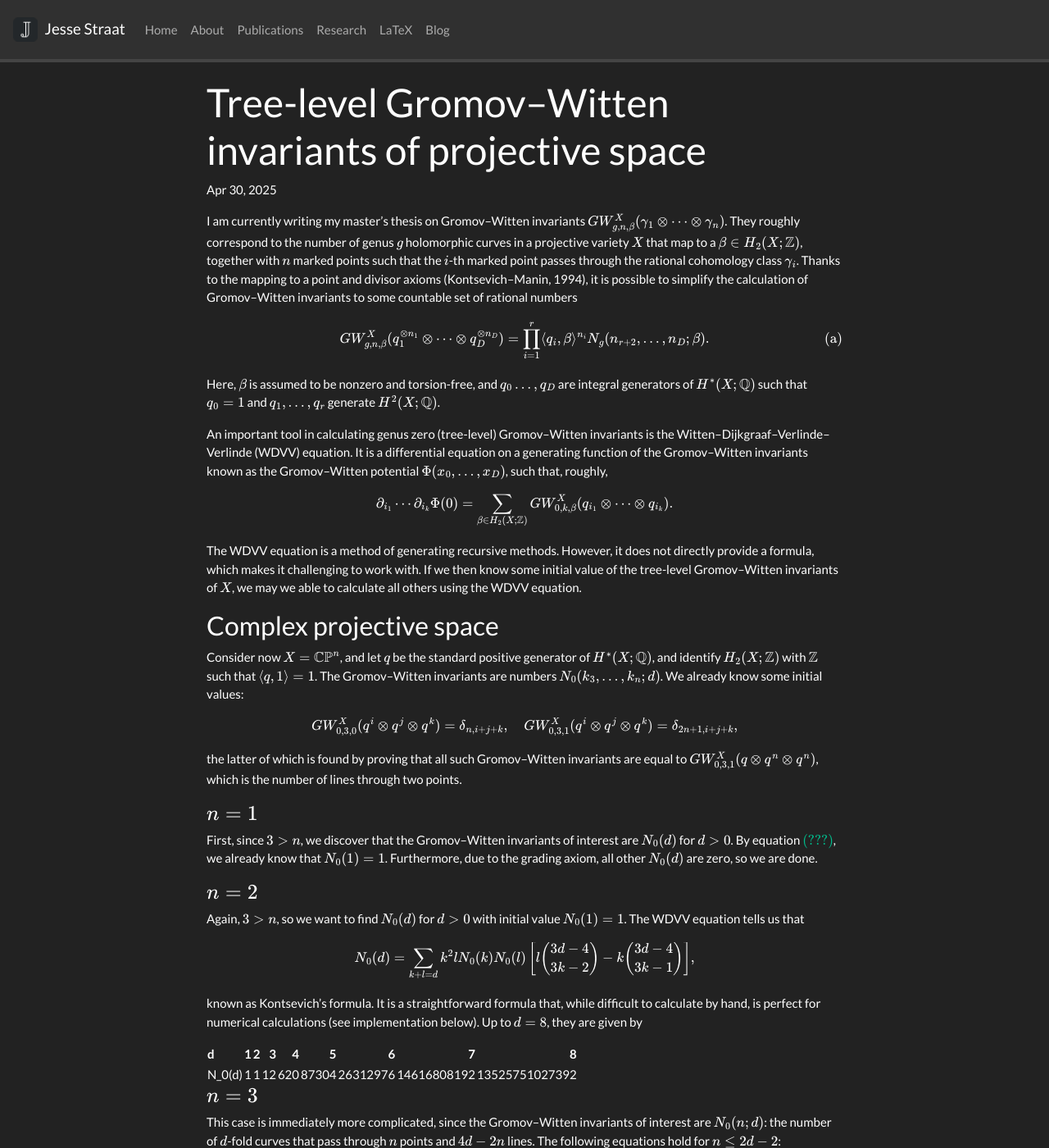
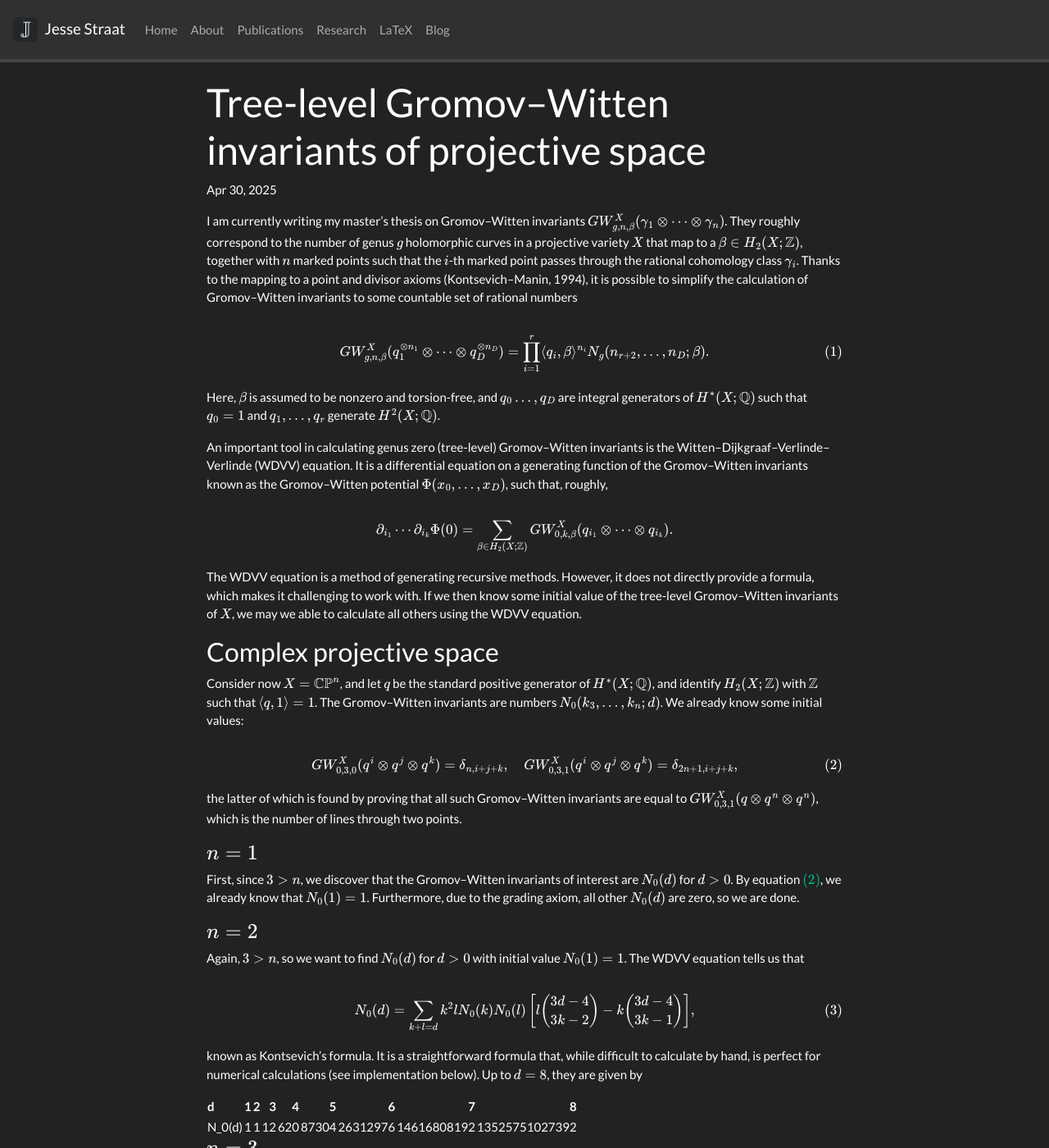
Before and after one commit to JesseStraat/jessestraat.github.io, a Jekyll site: the page built from _posts/2025-04-30-gromov-witten-calculations.md, in a window 1280 px wide and 1400 px high. Shown: the whole window at 82% size. Built offline with Jekyll 4.4.1, drawn with Linux system fonts in a browser that asks for light colours; nearby versions of some CDN libraries; a style sheet for code colours, icons or effects is not loaded; some of the changed text lies outside the part shown.

```diff
--- a/_includes/mathjax.html
+++ b/_includes/mathjax.html
@@ -2,18 +2,17 @@
     MathJax = {
         tex: {
             inlineMath: [ ['\\(', '\\)'] ],
+            tags: "ams"
         }
     };
 </script>
 <script type="text/javascript" id="MathJax-script" async
-  src="https://cdn.jsdelivr.net/npm/mathjax@3/es5/tex-chtml.js">
+    src="https://cdn.jsdelivr.net/npm/mathjax@3/es5/tex-chtml.js">
 </script>
 
 <style>
-    mjx-container[display="true"] {
-        display: block;
+    .math {
         overflow-x: auto;
-        overflow-y: hidden;
-        max-width: 100%;
+        overflow-y: hidden
     }
 </style>
--- a/_posts/2025-04-30-gromov-witten-calculations.md
+++ b/_posts/2025-04-30-gromov-witten-calculations.md
@@ -6,21 +6,27 @@ categories: "appendices"
 ---
 
 I am currently writing my master's thesis on Gromov--Witten invariants \\(GW_{g,n,\beta}^X(\gamma_1\otimes\cdots\otimes\gamma_n)\\). They roughly correspond to the number of genus \\(g\\) holomorphic curves in a projective variety \\(X\\) that map to a \\(\beta\in H_2(X;\mathbb{Z})\\), together with \\(n\\) marked points such that the \\(i\\)-th marked point passes through the rational cohomology class \\(\gamma_i\\). Thanks to the mapping to a point and divisor axioms (Kontsevich--Manin, 1994), it is possible to simplify the calculation of Gromov--Witten invariants to some countable set of rational numbers
+<div class="math">
 \begin{equation}
-    GW_{g,n,\beta}^X(q_1^{\otimes n_1}\otimes\cdots\otimes q_D^{\otimes n_D}) = \prod_{i=1}^r \langle q_i,\beta\rangle^{n_i} N_g(n_{r+2},\dots,n_D;\beta).\tag{a}
+    GW_{g,n,\beta}^X(q_1^{\otimes n_1}\otimes\cdots\otimes q_D^{\otimes n_D}) = \prod_{i=1}^r \langle q_i,\beta\rangle^{n_i} N_g(n_{r+2},\dots,n_D;\beta).
 \end{equation}
+</div>
 Here, \\(\beta\\) is assumed to be nonzero and torsion-free, and \\(q_0\dots,q_D\\) are integral generators of \\(H^*(X;\mathbb{Q})\\) such that \\(q_0=1\\) and \\(q_1,\dots,q_r\\) generate \\(H^2(X;\mathbb{Q})\\).
 
 An important tool in calculating genus zero (tree-level) Gromov--Witten invariants is the Witten--Dijkgraaf--Verlinde--Verlinde (WDVV) equation. It is a differential equation on a generating function of the Gromov--Witten invariants known as the Gromov--Witten potential \\(\Phi(x_0,\dots,x_D)\\), such that, roughly,
+<div class="math">
 \\[\partial_{i_1}\cdots\partial_{i_k}\Phi(0) = \sum_{\beta\in H_2(X;\mathbb{Z})}GW_{0,k,\beta}^X(q_{i_1}\otimes\cdots\otimes q_{i_k}).\\]
+</div>
 The WDVV equation is a method of generating recursive methods. However, it does not directly provide a formula, which makes it challenging to work with. If we then know some initial value of the tree-level Gromov--Witten invariants of \\(X\\), we may we able to calculate all others using the WDVV equation.
 
 ### Complex projective space
 
 Consider now \\(X=\mathbb{CP}^n\\), and let \\(q\\) be the standard positive generator of \\(H^*(X;\mathbb{Q})\\), and identify \\(H_2(X;\mathbb{Z})\\) with \\(\mathbb{Z}\\) such that \\(\langle q,1\rangle=1\\). The Gromov--Witten invariants are numbers \\(N_0(k_3,\dots,k_n;d)\\). We already know some initial values:
+<div class="math">
 \begin{equation}
     GW_{0,3,0}^X(q^i\otimes q^j\otimes q^k) = \delta_{n,i+j+k},\quad GW_{0,3,1}^X(q^i\otimes q^j\otimes q^k) = \delta_{2n+1,i+j+k},\label{eq:initvals}
 \end{equation}
+</div>
 the latter of which is found by proving that all such Gromov--Witten invariants are equal to \\(GW_{0,3,1}^X(q\otimes q^n\otimes q^n)\\), which is the number of lines through two points.
 
 #### \\(n=1\\)
@@ -30,9 +36,11 @@ First, since \\(3>n\\), we discover that the Gromov--Witten invariants of intere
 #### \\(n=2\\)
 
 Again, \\(3>n\\), so we want to find \\(N_0(d)\\) for \\(d>0\\) with initial value \\(N_0(1)=1\\). The WDVV equation tells us that
+<div class="math">
 \begin{equation}
     N_0(d) = \sum_{k+l=d} k^2lN_0(k)N_0(l)\left[l\binom{3d-4}{3k-2} - k\binom{3d-4}{3k-1}\right],
 \end{equation}
+</div>
 known as Kontsevich's formula. It is a straightforward formula that, while difficult to calculate by hand, is perfect for numerical calculations (see implementation below). Up to \\(d=8\\), they are given by
 
 {% include /code_snippets/GW_calcs/CP2.md %}
@@ -41,29 +49,52 @@ known as Kontsevich's formula. It is a straightforward formula that, while diffi
 
 This case is immediately more complicated, since the Gromov--Witten invariants of interest are \\(N_0(n;d)\\): the number of \\(d\\)-fold curves that pass through \\(n\\) points and \\(4d-2n\\) lines.
 The following equations hold for \\(n\leq 2d-2\\):
-\begin{equation}
-    N_0(n;d) - 2dN_0(n+1;d) = \sum_{k+l=d}\sum_{a+b=n}\binom{n}{a}k^2N_0(a;k)N_0(b;l)\left[l\binom{4d-2n-3}{4k-2a-1} - k\binom{4d-2n-3}{4k-2a}\right],\label{eq:cp31}
-\end{equation}
-\begin{equation}
-    N_0(n+1;d) - dN_0(n+2;d) = \sum_{k+l=d}\sum_{a+b=n}\binom{n}{a}kN_0(a;k)N_0(b+1;l)\left[l^2\binom{4d-2n-4}{4k-2a-2} - k^2\binom{4d-2n-4}{4k-2a}\right].\label{eq:cp32}
-\end{equation}
+<div class="math">
+$$
+\begin{multline}
+    N_0(n;d) - 2dN_0(n+1;d) = \sum_{k+l=d}\sum_{a+b=n}\binom{n}{a}k^2N_0(a;k)N_0(b;l)\\
+    \cdot\left[l\binom{4d-2n-3}{4k-2a-1} - k\binom{4d-2n-3}{4k-2a}\right],\label{eq:cp31}
+\end{multline}
+$$
+</div>
+<div class="math">
+$$
+\begin{multline}
+    N_0(n+1;d) - dN_0(n+2;d) = \sum_{k+l=d}\sum_{a+b=n}\binom{n}{a}kN_0(a;k)N_0(b+1;l)\\
+    \cdot\left[l^2\binom{4d-2n-4}{4k-2a-2} - k^2\binom{4d-2n-4}{4k-2a}\right].\label{eq:cp32}
+\end{multline}
+$$
+</div>
 This equation holds for \\(d\geq 2\\) and \\(n\leq 2d-3\\):
-\begin{equation}
-    N_0(n+2;d) = \sum_{k+l=d}\sum_{a+b=n}\binom{n}{a}\left(2k^2l\binom{4d-2n-5}{4k-2a-2}N_0(a+1;k)N_0(b+1;l)- k^2N_0(a;k)N_0(b+2;l)\left[k\binom{4d-2n-5}{4k-2a} + l\binom{4d-2n-5}{4k-2a-1}\right]\right).\label{eq:cp33}
-\end{equation}
+<div class="math">
+$$
+\begin{multline}
+    N_0(n+2;d) = \sum_{k+l=d}\sum_{a+b=n}\binom{n}{a}\left\{2k^2l\binom{4d-2n-5}{4k-2a-2}N_0(a+1;k)N_0(b+1;l)\right.\\
+    \left.{}- k^2N_0(a;k)N_0(b+2;l)\left[k\binom{4d-2n-5}{4k-2a} + l\binom{4d-2n-5}{4k-2a-1}\right]\right\}.\label{eq:cp33}
+\end{multline}
+$$
+</div>
 The initial value in equation \eqref{eq:initvals} is \\(N_0(2;1)=1\\). Inductively, these three equations give us all other invariants. Indeed, let us assume that for some \\(d\geq 1\\) we know \\(N_0(2;d)\\) and \\(N_0(a;k)\\) for all \\(k\lt d\\). By \eqref{eq:cp32} with \\(n=0\\), we find that
+<div class="math">
 \begin{equation}
     N_0(1;d) = dN_0(2;d) + \sum_{k+l=d} kN_0(0;k)N_0(1;l)\left[l^2\binom{4d-4}{4k-2} - k^2\binom{4d-4}{4k}\right],
 \end{equation}
+</div>
 and by \eqref{eq:cp31} with \\(n=0\\),
+<div class="math">
 \begin{equation}
     N_0(0;d) - 2dN_0(1;d) = \sum_{k+l=d}k^2N_0(0;k)N_0(0;l)\left[l\binom{4d-3}{4k-1} - k\binom{4d-3}{4k}\right].
 \end{equation}
+</div>
 Equation \eqref{eq:cp32} then gives all other \\(N_0(n;d)\\). Finally, we complete the induction by using \eqref{eq:cp33} with \\(n=0\\) to find
-\begin{equation}
+<div class="math">
+$$
+\begin{multline}
     N_0(2;d+1) = \sum_{k+l=d+1}2k^2l\binom{4d-1}{4k-2}N_0(1;k)N_0(1;l)\\
-    - k^2N_0(0;k)N_0(2;l)\left[k\binom{4d-1}{4k} + l\binom{4d-1}{4k-1}\right].
-\end{equation}
+    {}- k^2N_0(0;k)N_0(2;l)\left[k\binom{4d-1}{4k} + l\binom{4d-1}{4k-1}\right].
+\end{multline}
+$$
+</div>
 This algorithm is even more complicated, but perfectly doable for Python. Up to \\(d=6\\), we find
 
 {% include /code_snippets/GW_calcs/CP3.md %}
```
